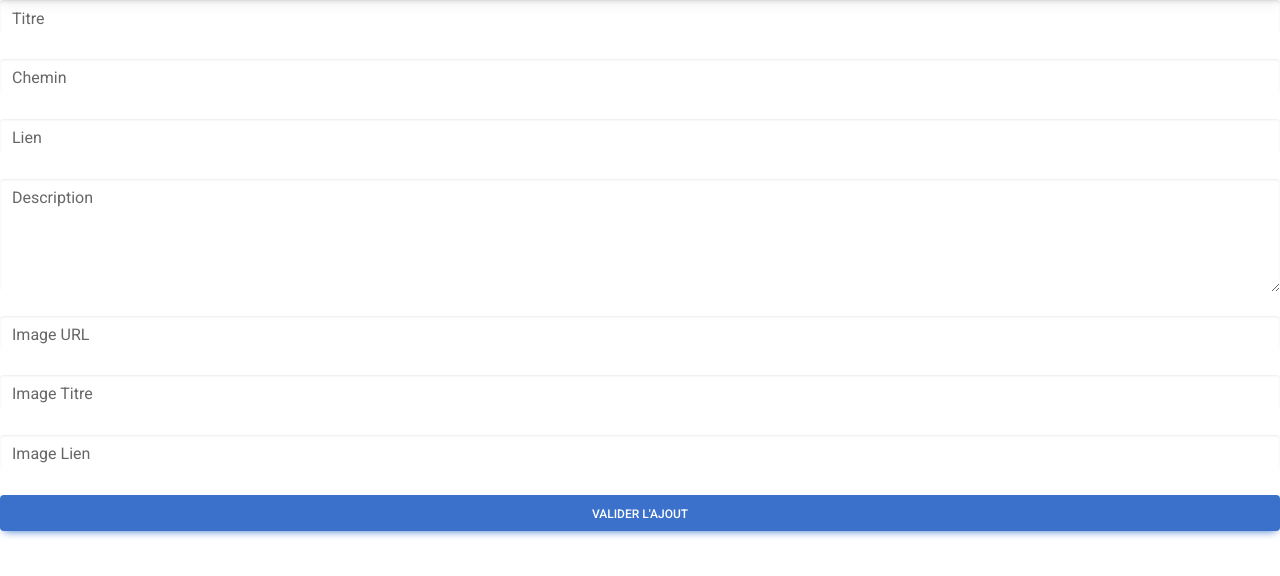
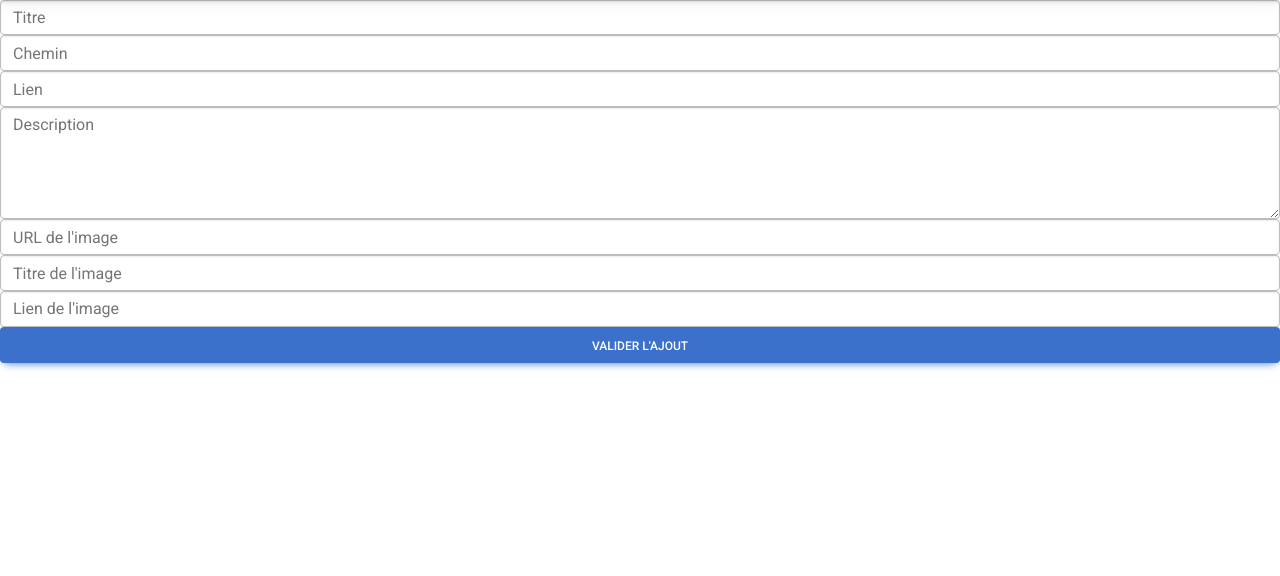
Before and after one commit to LouisDuf/PHP-Flux-RSS, a PHP site: page /Vue/formulaireFlux.php in a window 1280 px wide. Shown: the part 59-635 px from the top of the page. Run offline with PHP 8.4, Linux system fonts and the light colour scheme.

Commit message:
parametres (nb news par page et nb flux par page) modifiable

```diff
--- a/Vue/formulaireFlux.php
+++ b/Vue/formulaireFlux.php
@@ -7,47 +7,19 @@
             require("navbar.php")
         ?>
         <form action="index.php?action=ajouterFlux" method="post">
-            <!-- Text input -->
-            <div class="form-outline mb-4">
-                <input type="text" id="title" class="form-control" required="required" name="title"/>
-                <label class="form-label" for="title">Titre</label>
-            </div>
+            <input type="text" class="form-control" placeholder="Titre" name="title" required="required"/>
 
-            <!-- Text input -->
-            <div class="form-outline mb-4">
-                <input type="text" id="path" class="form-control" required="required" name="path"/>
-                <label class="form-label" for="path">Chemin</label>
-            </div>
+            <input type="text" class="form-control" placeholder="Chemin" name="path" required="required"/>
 
-            <!-- Text input -->
-            <div class="form-outline mb-4">
-                <input type="text" id="link" class="form-control" required="required" name="link"/>
-                <label class="form-label" for="link">Lien</label>
-            </div>
+            <input type="text" class="form-control" placeholder="Lien" name="link" required="required"/>
 
-            <!-- Message input -->
-            <div class="form-outline mb-4">
-                <textarea class="form-control" id="description" rows="4" required="required" name="description"></textarea>
-                <label class="form-label" for="description">Description</label>
-            </div>
+            <textarea class="form-control" rows="4" placeholder="Description" name="description" required="required"></textarea>
 
-            <!-- Text input -->
-            <div class="form-outline mb-4">
-                <input type="text" id="image-url" class="form-control" name="image-url"/>
-                <label class="form-label" for="image-url">Image URL</label>
-            </div>
+            <input type="text" class="form-control" placeholder="URL de l'image" name="image-url"/>
 
-            <!-- Text input -->
-            <div class="form-outline mb-4">
-                <input type="text" id="image-title" class="form-control" name="image-title"/>
-                <label class="form-label" for="image-title">Image Titre</label>
-            </div>
+            <input type="text" class="form-control" placeholder="Titre de l'image" name="image-title"/>
 
-            <!-- Text input -->
-            <div class="form-outline mb-4">
-                <input type="text" id="image-link" class="form-control" name="image-link"/>
-                <label class="form-label" for="image-link">Image Lien</label>
-            </div>
+            <input type="text" class="form-control" placeholder="Lien de l'image" name="image-link"/>
 
             <!-- Submit button -->
             <button type="submit" class="btn btn-primary btn-block mb-4">Valider l'ajout</button>
--- a/Vue/gestionParametres.php
+++ b/Vue/gestionParametres.php
@@ -25,8 +25,8 @@
                             <th scope="row">Nombre de News par page</th>
                             <td>
                                 <?php
-                                if (isset($nbFluxParPage)) {
-                                    echo $nbFluxParPage;
+                                if (isset($nbNewsParPage)) {
+                                    echo $nbNewsParPage;
                                 }
                                 else {
                                     echo 'Unknown';
--- a/controleur/UserControler.php
+++ b/controleur/UserControler.php
@@ -64,10 +64,11 @@ class UserControler
                 $page=1;
             }
         }
-        $tabNews = $model->getNewsByPage($page, 10);
+        $nbNewsParPage = $model->getNbNewsParPage();
+        $tabNews = $model->getNewsByPage($page, $nbNewsParPage);
 
         $nbNewsTot = $model->getNbNews();
-        $pageMax = ceil($nbNewsTot/10);
+        $pageMax = ceil($nbNewsTot/$nbNewsParPage);
 
         require($rep.$vues['accueil']);
     }
```
Also changed, not shown: config/Validation.php (+7 -28 lines), controleur/AdminControler.php (+26 -12 lines), gateway/ParamsGateway.php (added, +45 -0 lines), models/Model.php (+21 -0 lines).
